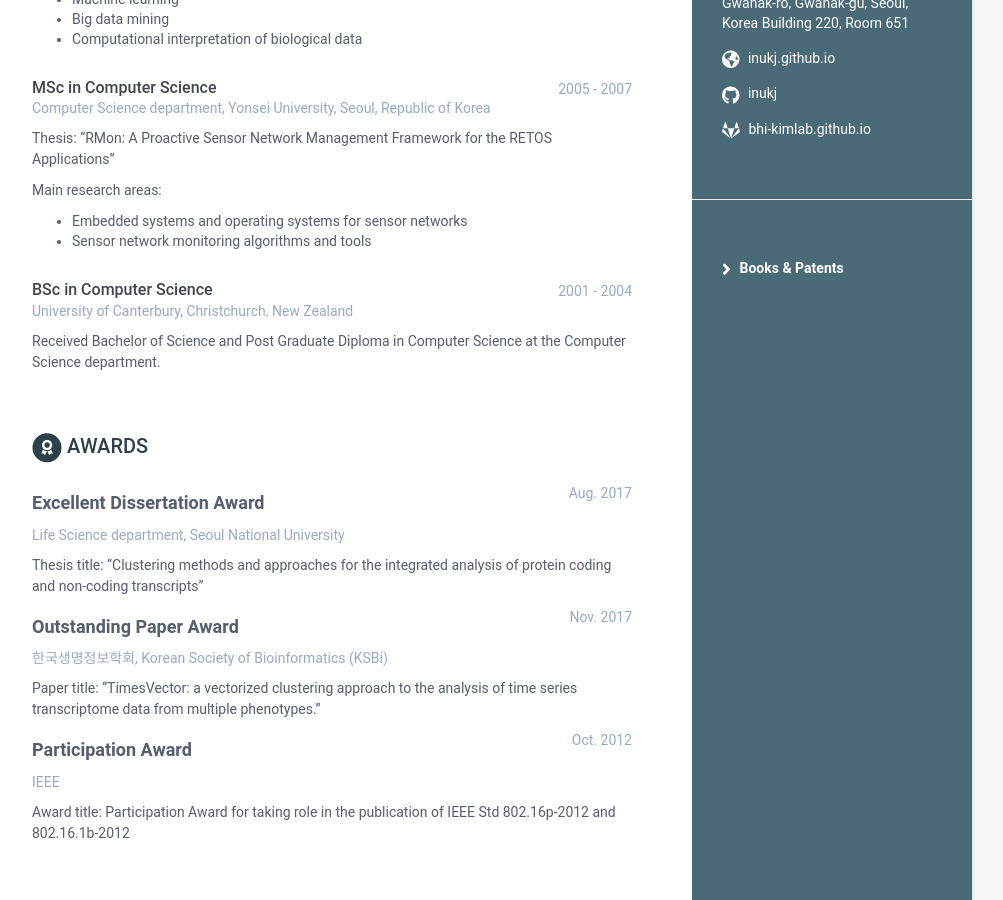
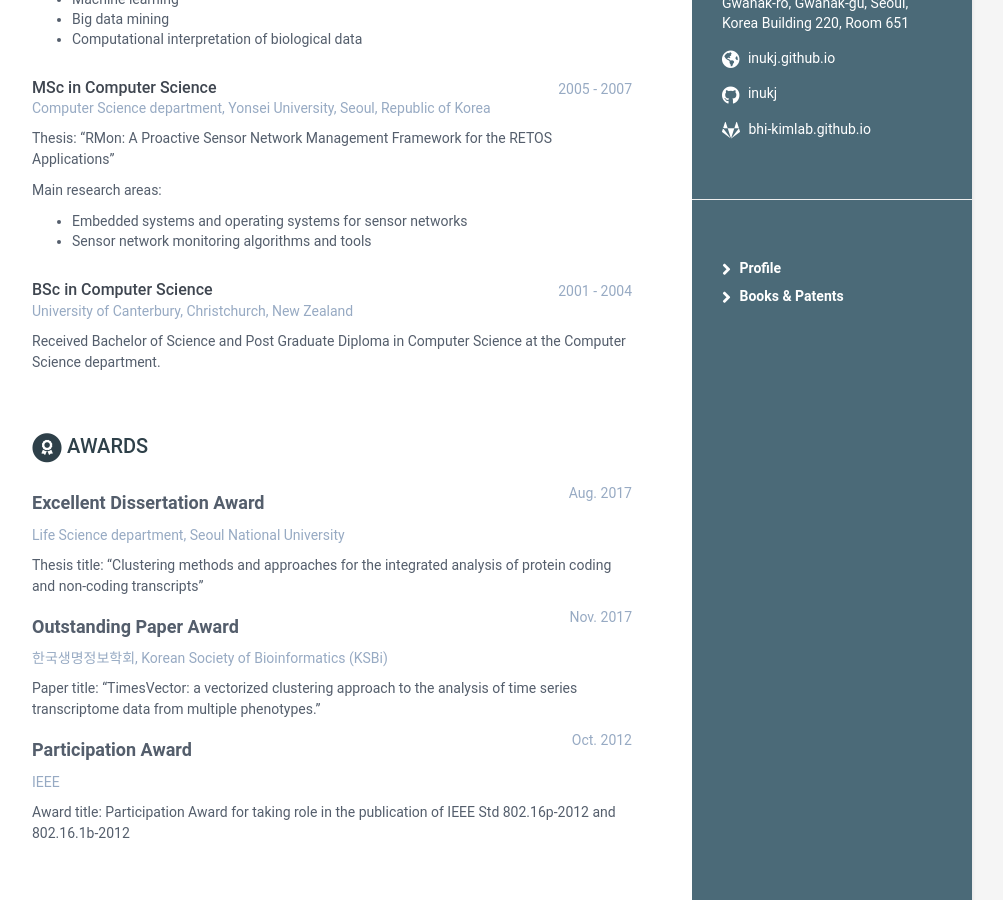
Before and after one commit to inukj/inukj.github.io, a Jekyll site: the page built from index.html, in a window 1280 px wide and 900 px high, scrolled down 499 px. Shown: the whole window, without its empty margins (168-1171 px from the left). Built offline with Jekyll 4.4.1, drawn with Linux system fonts in a browser that asks for light colours.

Commit message:
update project

```diff
--- a/_includes/sidebar.html
+++ b/_includes/sidebar.html
@@ -26,10 +26,17 @@
    <!--    <h5><li class="projects"><i class="fas fa-angle-right"></i>
         <a href="projects_main.html">Projects</a>
       </li></h5> -->
+      <h5>
+        <li class="profile"><i class="fas fa-angle-right"></i>
+        <a href="index.html">Profile</a>
+        </li>
+      </h5>
 
-      <h5><li class="book-patents"><i class="fas fa-angle-right"></i>
+      <h5>
+        <li class="book-patents"><i class="fas fa-angle-right"></i>
         <a href="books_patents_main.html">Books & Patents</a>
-      </li></h5>
+        </li>
+      </h5>
 
     </ul>
   </div>
```
